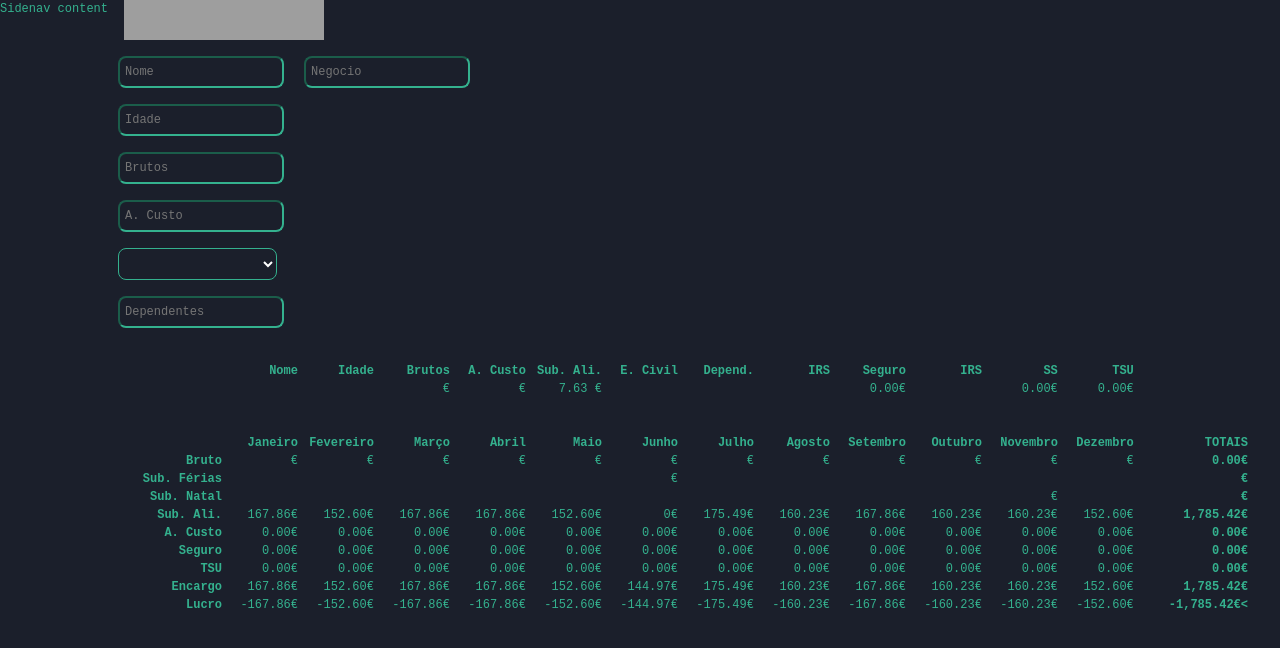
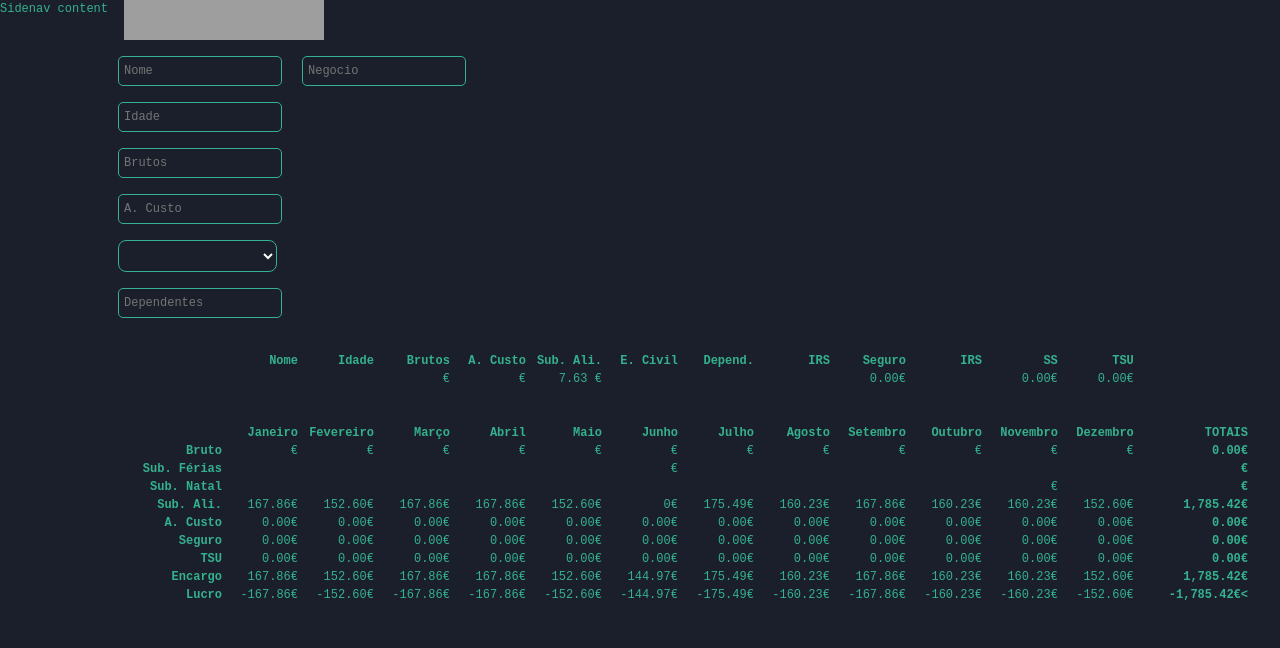
Before and after one commit to BernardoResende/Bernardo-Resende, an Angular app: page / in a window 1280 px wide. Shown: the top 648 px of the page. Built offline with nearby package versions, Linux system fonts and the light colour scheme; grey boxes are pictures that could not be loaded.

Commit message:
2 files modified

```diff
--- a/src/app/simulator/simulator.component.css
+++ b/src/app/simulator/simulator.component.css
@@ -29,10 +29,10 @@ input {
   margin-right: 10px;
   margin-left: 10px;
   background-color: transparent!important;
-  border-radius: 8px;
-  border-color: #34B18E!important;
+  border-radius: 5px;
   color: white;
   padding: 5px;
+  border:1px solid #34B18E;
 }
 
 input:focus {
--- a/src/app/simulator/simulator.component.html
+++ b/src/app/simulator/simulator.component.html
@@ -5,12 +5,16 @@
 <p><input type="String"matInput placeholder="Nome" [(ngModel)]="this.nome"><input type="number"matInput placeholder="Negocio" [(ngModel)]="this.negocio"></p>
 	<p><input type="number" placeholder="Idade" [(ngModel)]="this.idade"></p>
 		<p><input type="number" matInput placeholder="Brutos" [(ngModel)]="this.brutos"></p>
-			<p><input type="number" matInput placeholder="A. Custo" [(ngModel)]="this.aCusto "></p>
-				<p><select matNativeControl required [(ngModel)]="this.eCivil">
-        <option>Não Casado</option>
-        <option>Casado 1 Titular</option>
-        <option>Casado 2 Titulares</option>
-        </select></p>
+			<p><input type="number" matInput placeholder="A. Custo" [(ngModel)]="this.aCusto"></p>
+
+				<p>
+          <select matNativeControl placeholder="eCivil" required [(ngModel)]="this.eCivil">
+          <option>Não Casado</option>
+          <option>Casado 1 Titular</option>
+          <option>Casado 2 Titulares</option>
+        </select>
+        </p>
+
 				<p><input type="number" matInput placeholder="Dependentes" [(ngModel)]="this.depen"></p>
 
 
```
